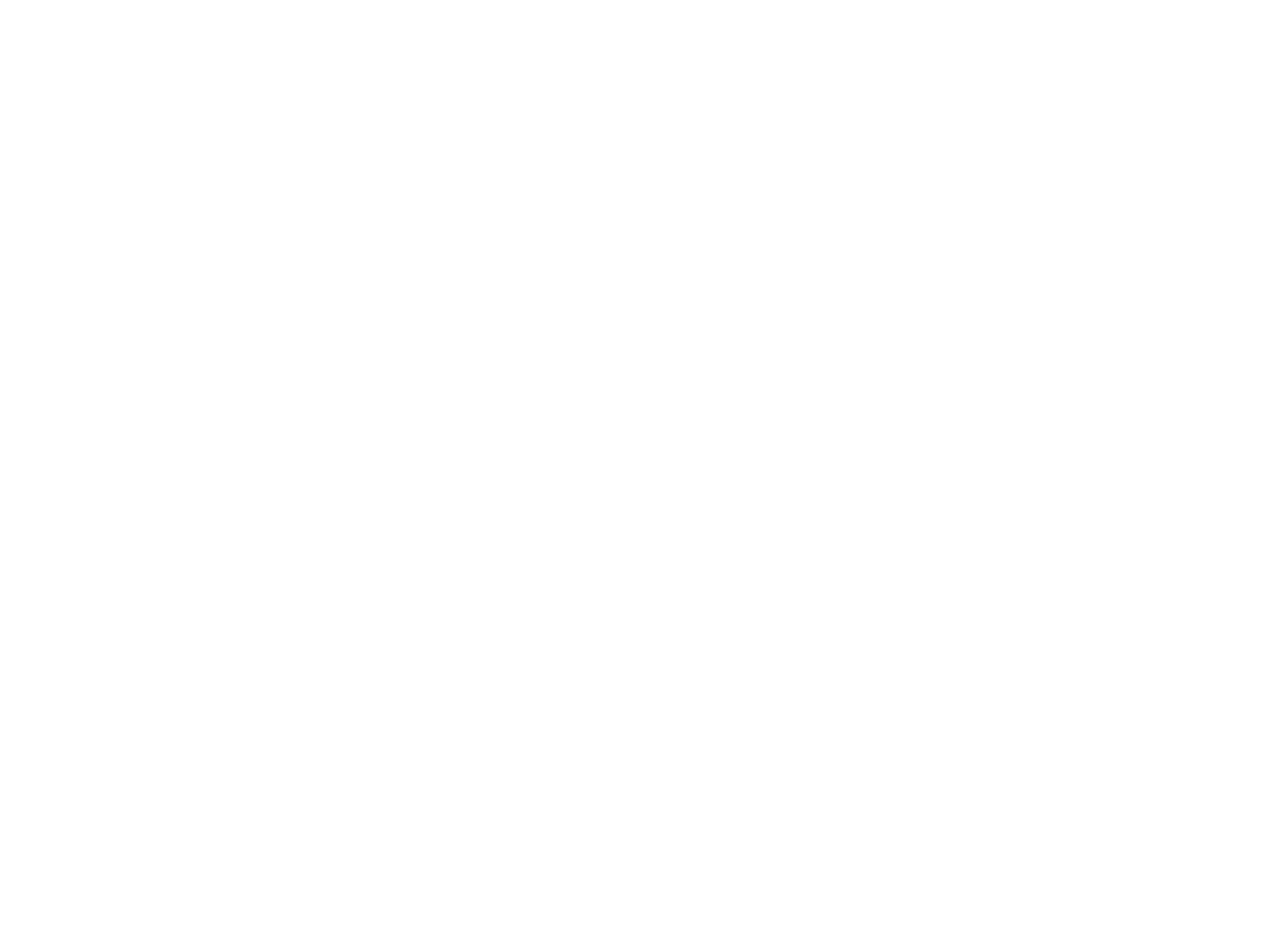
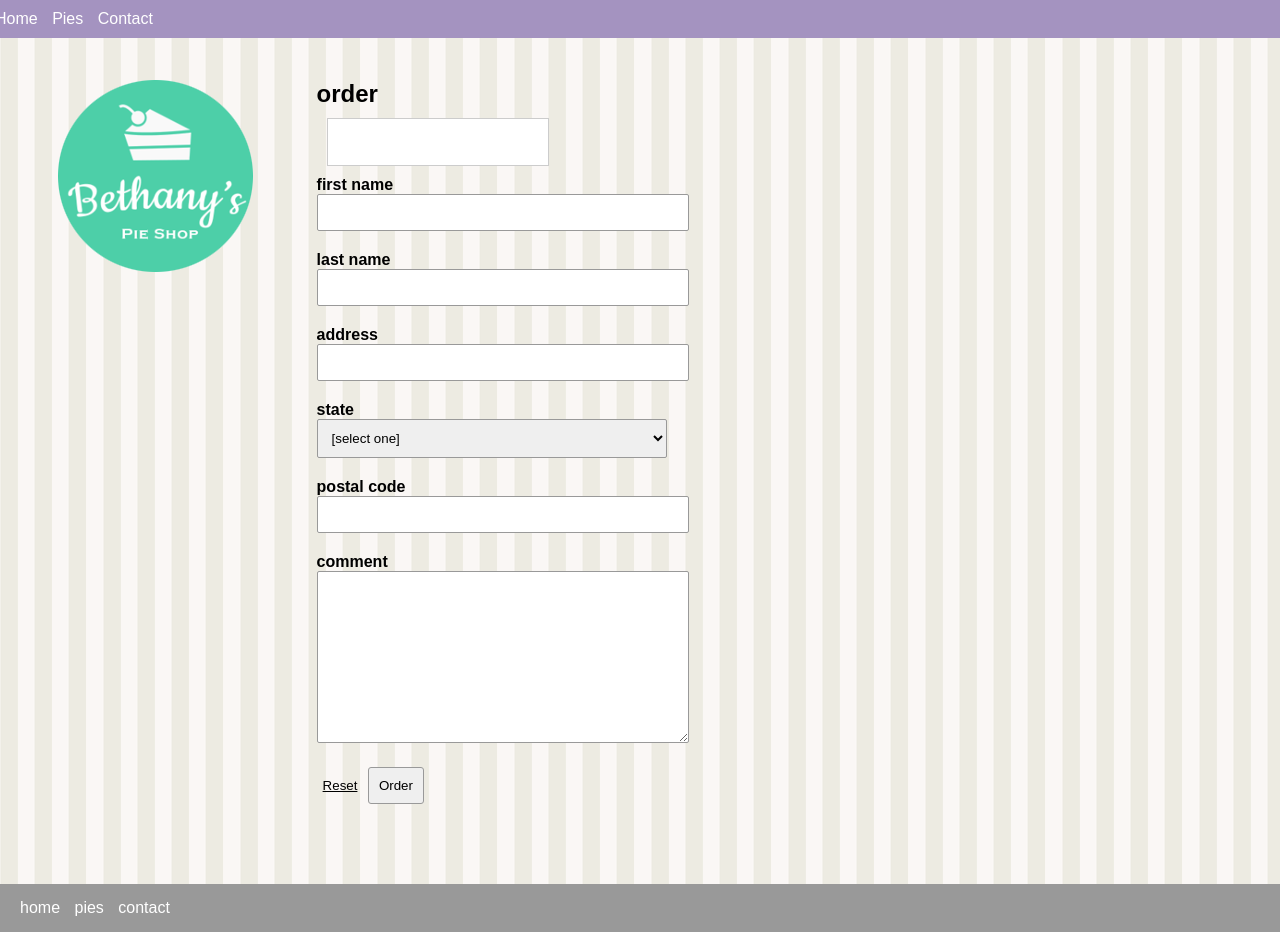
Before and after one commit to shiivaa68/pluralsight-html-css-js, a plain HTML site: page order.html in a window 1280 px wide. Before the commit the page ends 800 px from the top, so only its background shows below. Drawn offline with Linux system fonts and the light colour scheme.

Commit message:
add page order

```diff
--- a/order.html
+++ b/order.html
@@ -0,0 +1,183 @@
+<!DOCTYPE html>
+<html lang="en">
+    <head>
+        <meta charset="UTF-8" />
+        <meta http-equiv="X-UA-Compatible" content="IE=edge" />
+        <meta name="viewport" content="width=device-width, initial-scale=1.0" />
+        <link rel="stylesheet" href="site.css" type="text/css" />
+        <title>pluralsight</title>
+        <style>
+            .input-group {
+                margin-bottom: 20px;
+            }
+            .input-group input,
+            textarea,
+            select {
+                padding: 10px;
+                border: solid 1px #999;
+                border-radius: 2px;
+                width: 100%;
+            }
+            label {
+                font-weight: 600;
+            }
+
+            input[type='reset'] {
+                background: transparent;
+                border: 0;
+                text-decoration: underline;
+                cursor: pointer;
+            }
+
+            input[type='submit'] {
+                border: solid 1px #999;
+                border-radius: 3px;
+                padding: 10px;
+            }
+
+            @media only screen and (min-width: 768px) {
+                article {
+                    width: 350px;
+                }
+            }
+        </style>
+    </head>
+    <body>
+        <header>
+            <nav>
+                <ul>
+                    <li><a href="index.html">Home</a></li>
+                    <li><a href="pies.html">Pies</a></li>
+                    <li><a href="contact.html">Contact</a></li>
+                </ul>
+            </nav>
+        </header>
+        <main>
+            <aside><img src="images/logo.png" alt="png logo" /></aside>
+            <article>
+                <h1>order</h1>
+                <div class="pie">
+                    <img src="" />
+                    <div class="columns">
+                        <div class="title"></div>
+                        <div class="price"></div>
+                    </div>
+                    <p class="desc"></p>
+                </div>
+
+                <form action="http://localhost:7071/api/post" method="POST">
+                    <input type="hidden" id="pie-order" name="pie-order" />
+                    <input type="hidden" id="location" name="location" />
+                    <div class="input-group">
+                        <div><label for="firstName">first name</label></div>
+                        <div>
+                            <input
+                                type="text"
+                                name="firstName"
+                                id="firstName"
+                            />
+                        </div>
+                    </div>
+                    <div class="input-group">
+                        <div><label for="lastName">last name</label></div>
+                        <div>
+                            <input type="text" name="lastName" id="lastName" />
+                        </div>
+                    </div>
+                    <div class="input-group">
+                        <div><label for="address">address</label></div>
+                        <div>
+                            <input type="text" name="address" id="address" />
+                        </div>
+                    </div>
+                    <div class="input-group">
+                        <div><label for="state">state</label></div>
+                        <div>
+                            <select name="state" id="state">
+                                <option value="" selected>[select one]</option>
+                                <option value="tehran">tehran</option>
+                                <option value="rasht">rasht</option>
+                                <option value="mazandaran">mazandaran</option>
+                            </select>
+                        </div>
+                    </div>
+                    <div class="input-group">
+                        <div><label for="postalcode">postal code</label></div>
+                        <div>
+                            <input
+                                type="text"
+                                name="postalcode"
+                                id="postalcode"
+                            />
+                        </div>
+                    </div>
+                    <div class="input-group">
+                        <div><label for="comment">comment</label></div>
+                        <div>
+                            <textarea
+                                name="comment"
+                                id="comment"
+                                cols="30"
+                                rows="10"
+                            ></textarea>
+                        </div>
+                    </div>
+
+                    <input type="reset" value="Reset" />
+                    <input type="submit" value="Order" />
+                </form>
+            </article>
+        </main>
+        <footer>
+            <nav>
+                <ul>
+                    <li><a href="index.html">home</a></li>
+                    <li><a href="pies.html">pies</a></li>
+                    <li><a href="contact.html">contact</a></li>
+                </ul>
+            </nav>
+        </footer>
+    </body>
+    <script>
+        window.addEventListener('DOMContentLoaded', function (e) {
+            let locationBox = document.querySelector('#location')
+
+            let location = {
+                latitude: 'unknown',
+                longitude: 'unknown',
+            }
+            window.navigator.geolocation.getCurrentPosition(
+                function (position) {
+                    location = {
+                        latitude: position.coords.latitude,
+                        longitude: position.coords.longitude,
+                    }
+                    locationBox.value = JSON.stringify(location)
+                },
+                function (error) {
+                    locationBox.value = JSON.stringify(location)
+                }
+            )
+
+            const order = localStorage.getItem('order')
+            if (order) {
+                const pieOrder = JSON.parse(order)
+                const orderInput = document.querySelector('#pie-order')
+                orderInput.value = order
+
+                const pie = document.querySelector('.pie')
+                const title = pie.querySelector('.title')
+                const price = pie.querySelector('.price')
+                const desc = pie.querySelector('.desc')
+
+                title.innerHTML = pieOrder.title
+                price.innerHTML = pieOrder.price
+                desc.innerHTML = pieOrder.desc
+
+                const img = pie.querySelector('img')
+                img.setAttribute('src', 'images/${pieOrder.id}.png')
+                img.setAttribute('alt', pieOrder.title)
+            }
+        })
+    </script>
+</html>
```
Also changed, not shown: contact.html (+6 -2 lines), pies.html (+26 -0 lines).
